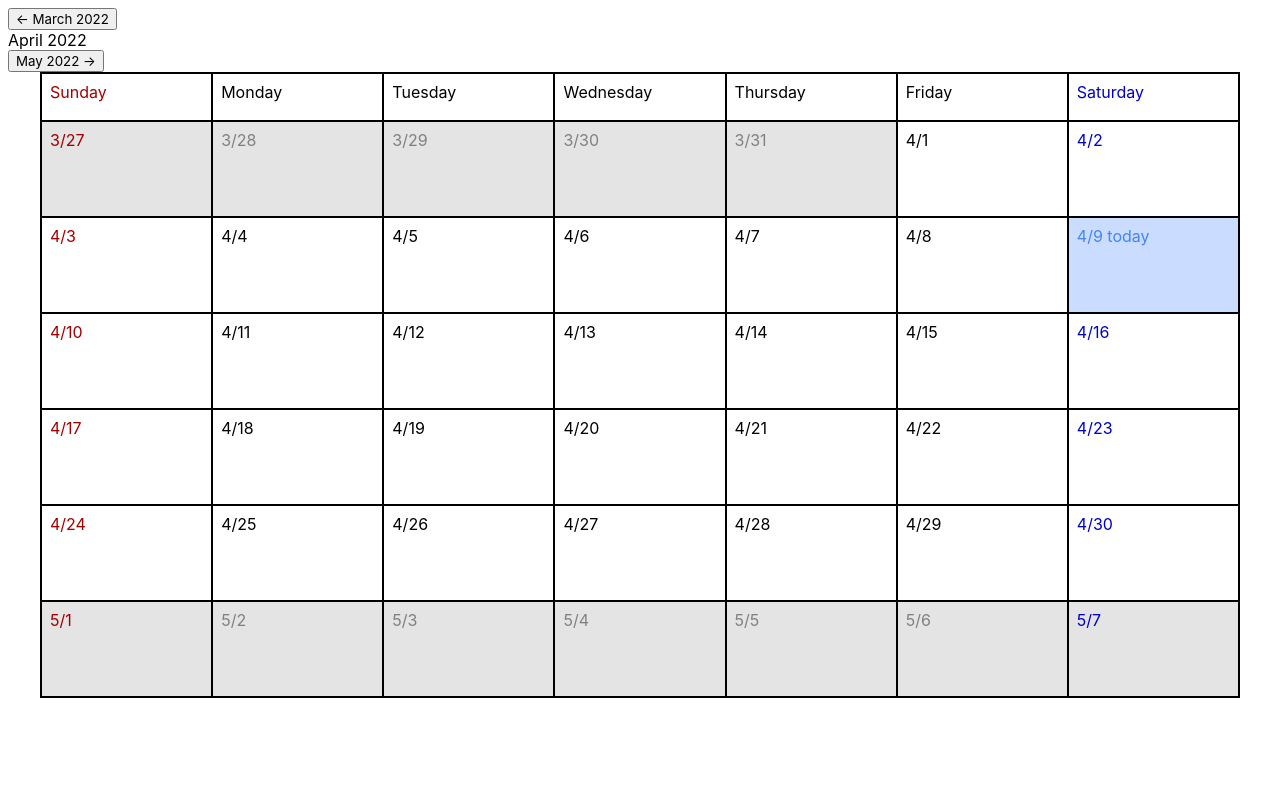
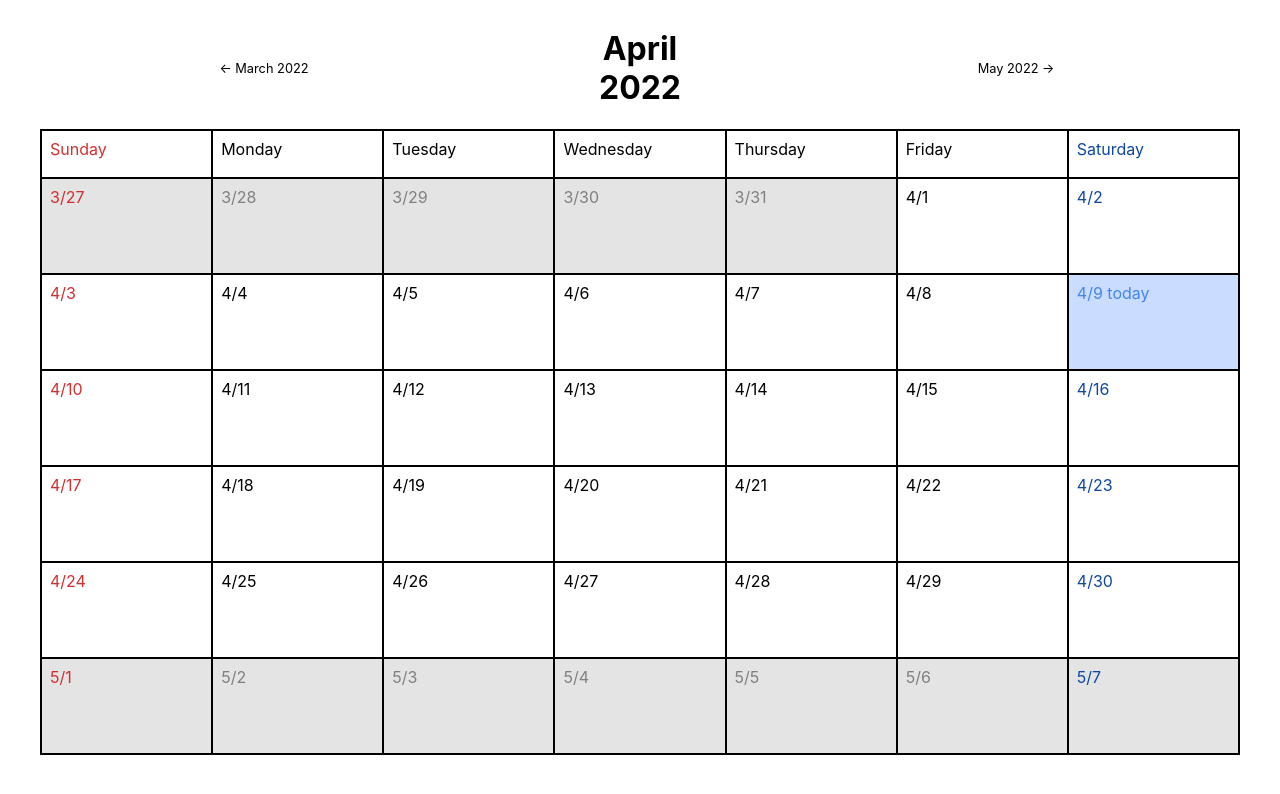
Before and after one commit to anaclumos/calendar.js, a plain HTML site: page index.html in a window 1280 px wide. Drawn offline with Linux system fonts and the light colour scheme; a web font is replaced by a local one.

Commit message:
complete navigator

```diff
--- a/index.html
+++ b/index.html
@@ -10,10 +10,59 @@
     <style>
       @import url('https://cdn.jsdelivr.net/gh/orioncactus/pretendard/dist/web/static/pretendard.css');
 
+      /* variables */
+      :root {
+        --color-gray: gray;
+        --color-background-gray: #e4e4e4;
+        --color-black: black;
+        --color-highlight: #4285f4;
+        --color-background-highlight: #cadcff;
+        --color-deep-blue: #0d47a1;
+        --color-deep-red: #d32f2f;
+      }
+
       * {
         box-sizing: border-box;
         font-family: ui-sans-serif, -apple-system, BlinkMacSystemFont, 'Apple SD Gothic Neo',
           Pretendard, system-ui, -system-ui, sans-serif, 'Apple Color Emoji';
+      }
+
+      #navigator {
+        display: flex;
+      }
+
+      .month-display {
+        text-align: center;
+        font-size: 2rem;
+        font-weight: bold;
+        width: 15rem;
+      }
+
+      .move-month-button {
+        text-align: center;
+        margin: auto;
+        height: 4rem;
+        width: 12rem;
+        border-radius: 0.5rem;
+        border: 0;
+        padding: 1rem;
+        font-size: 0.8rem;
+        background-color: inherit;
+        transition: background-color 0.2s ease-in-out;
+      }
+
+      .move-month-button:hover {
+        background-color: var(--color-background-highlight);
+        cursor: pointer;
+        /* animation */
+        transition: background-color 0.2s ease-in-out;
+      }
+
+      .move-month-button:active,
+      .move-month-button:focus {
+        background-color: var(--color-background-gray);
+        /* animation */
+        transition: background-color 0.2s ease-in-out;
       }
 
       #calendar {
@@ -23,7 +72,7 @@
         grid-template-rows: 3rem;
         grid-auto-rows: 6rem;
 
-        border: 1px solid black;
+        border: 1px solid var(--color-black);
         max-width: 1200px;
         margin-left: auto;
         margin-right: auto;
@@ -32,28 +81,28 @@
       }
 
       .calendar-cell {
-        border: 1px solid black;
+        border: 1px solid var(--color-black);
         padding: 0.5rem;
         min-width: 6rem;
       }
 
       .past-month,
       .next-month {
-        color: gray;
-        background-color: #e4e4e4;
+        color: var(--color-gray);
+        background-color: var(--color-background-gray);
       }
 
       .sun {
-        color: rgb(159, 0, 0);
+        color: var(--color-deep-red);
       }
 
       .sat {
-        color: rgb(0, 0, 195);
+        color: var(--color-deep-blue);
       }
 
       .today {
-        color: #4285f4;
-        background-color: #cadcff;
+        color: var(--color-highlight);
+        background-color: var(--color-background-highlight);
       }
     </style>
   </head>
--- a/navigator.js
+++ b/navigator.js
@@ -14,22 +14,20 @@ const renderNavigator = ($target, today) => {
 
 const getNavigatorHTML = (today) => {
   return html`
-    <div class="navigator">
-      <button class="previous-month-button" onclick="previousMonthButtonDidPress()">← ${MONTHS[today.getMonth() == 0 ? 11 : today.getMonth() - 1]} ${today.getMonth() <= 0 ? today.getFullYear() - 1 : today.getFullYear()}</button>
-      <div class="month">${MONTHS[today.getMonth()]} ${today.getFullYear()}</div>
-      <button class="next-month-button" onclick="nextMonthButtonDidPress()">${MONTHS[today.getMonth() == 11 ? 0 : today.getMonth() + 1]} ${today.getMonth() >= 11 ? today.getFullYear() + 1 : today.getFullYear()} →</button>
-    </div>
+  <button class="move-month-button" onclick="previousMonthButtonDidPress()">← ${MONTHS[today.getMonth() == 0 ? 11 : today.getMonth() - 1]} ${today.getMonth() <= 0 ? today.getFullYear() - 1 : today.getFullYear()}</button>
+  <h1 class="month-display">${MONTHS[today.getMonth()]}<br/>${today.getFullYear()}</h1>
+  <button class="move-month-button" onclick="nextMonthButtonDidPress()">${MONTHS[today.getMonth() == 11 ? 0 : today.getMonth() + 1]} ${today.getMonth() >= 11 ? today.getFullYear() + 1 : today.getFullYear()} →</button>
   `
 }
 
 const previousMonthButtonDidPress = () => {
   displayDate.setMonth(displayDate.getMonth() - 1)
-  renderNavigator(document.querySelector('.navigator'), displayDate)
+  renderNavigator(document.getElementById('navigator'), displayDate)
   renderCalendar(document.getElementById('calendar'), displayDate)
 }
 
 const nextMonthButtonDidPress = () => {
   displayDate.setMonth(displayDate.getMonth() + 1)
-  renderNavigator(document.querySelector('.navigator'), displayDate)
+  renderNavigator(document.getElementById('navigator'), displayDate)
   renderCalendar(document.getElementById('calendar'), displayDate)
 }
```
